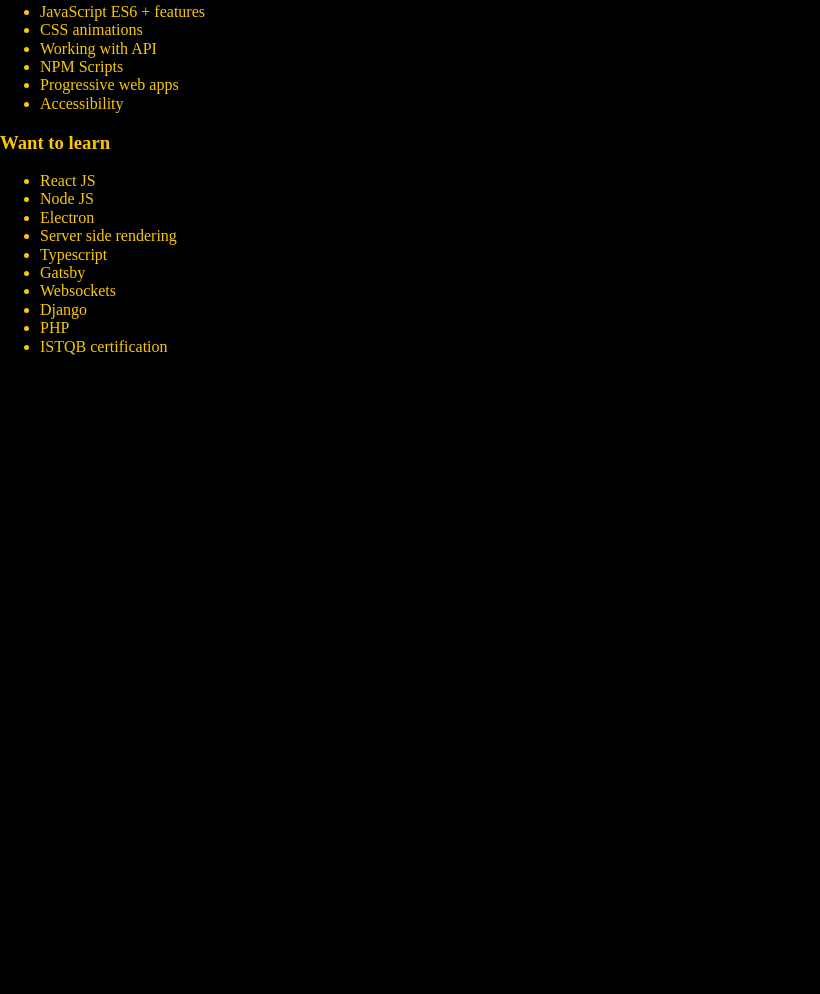
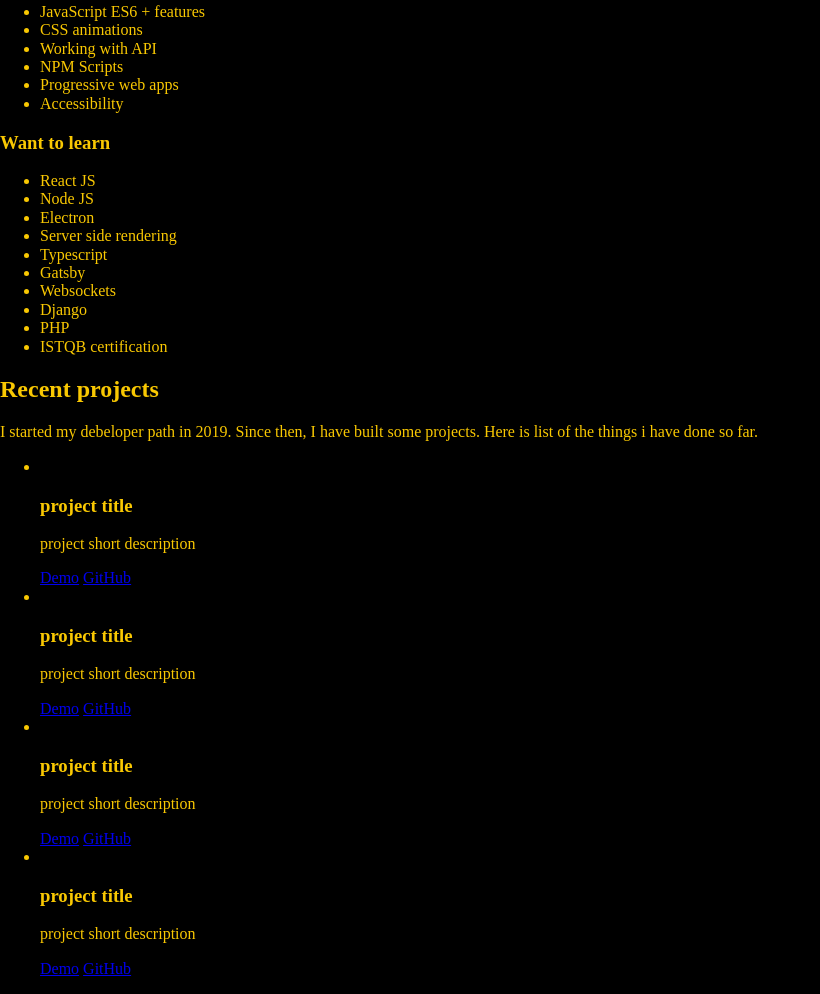
Before and after one commit to michal-robert-adamczyk/michal-robert-adamczyk.github.io, a website: page src/content/index.html in a window 1280 px wide. Shown: the part 533-1527 px from the top of the page, without its empty margins (0-820 px from the left). Before the commit the page ends 905 px from the top, so only its background shows below. Drawn offline with nearby package versions, Linux system fonts and the light colour scheme; files that its build step writes are made by us from their sources.

Commit message:
feat: projects section markup

```diff
--- a/src/content/index.html
+++ b/src/content/index.html
@@ -34,7 +34,7 @@
       <p class="hero__description">I am Michal and i am an aspiring Frontend developer and Amateur fighter of mixed martial arts.</p>
       <p>You might be interested in checking the list of
         <a class="hero__link" href="#myskills">my skills</a> , do not forget to look at
-        <a class="hero__link" href="#">my projects</a>. Currently i am looking for a new challenges and expierience so if you have one -
+        <a class="hero__link" href="#myprojects">my projects</a>. Currently i am looking for a new challenges and expierience so if you have one -
         <a class="hero__link" href="#">contact me</a>.</p>
       <a class="hero__mail" href="mailto:michal.rober.adamczyk@gmail.com">michal.rober.adamczyk@gmail.com</a>
     </section>
@@ -90,6 +90,49 @@
         </ul>
       </section>
     </section>
+    <section id="myprojects">
+      <h2 class="projects__title">Recent projects</h2>
+      <p class="projects__description">I started my debeloper path in 2019. Since then, I have built some projects. Here is list of the things i have done
+        so far. </p>
+      <ul class="projects-list">
+        <li class="project">
+          <img class="" src="#" alt="">
+          <h3 class="project__title">project title</h3>
+          <p class="project__description">project short description</p>
+          <div class="project__footer">
+            <a class="project__link" href="#" title="Demo: projecr_title.">Demo</a>
+            <a class="project__link" href="#" title="Source code: projecr_title.">GitHub</a>
+          </div>
+        </li>
+        <li class="project">
+          <img class="" src="#" alt="">
+          <h3 class="project__title">project title</h3>
+          <p class="project__description">project short description</p>
+          <div class="project__footer">
+            <a class="project__link" href="#" title="Demo: projecr_title.">Demo</a>
+            <a class="project__link" href="#" title="Source code: projecr_title.">GitHub</a>
+          </div>
+        </li>
+        <li class="project">
+          <img class="" src="#" alt="">
+          <h3 class="project__title">project title</h3>
+          <p class="project__description">project short description</p>
+          <div class="project__footer">
+            <a class="project__link" href="#" title="Demo: projecr_title.">Demo</a>
+            <a class="project__link" href="#" title="Source code: projecr_title.">GitHub</a>
+          </div>
+        </li>
+        <li class="project">
+          <img class="" src="#" alt="">
+          <h3 class="project__title">project title</h3>
+          <p class="project__description">project short description</p>
+          <div class="project__footer">
+            <a class="project__link" href="#" title="Demo: projecr_title.">Demo</a>
+            <a class="project__link" href="#" title="Source code: projecr_title.">GitHub</a>
+          </div>
+        </li>
+      </ul>
+    </section>
   </main>
 
   <script src="js/main.js"></script>
```
